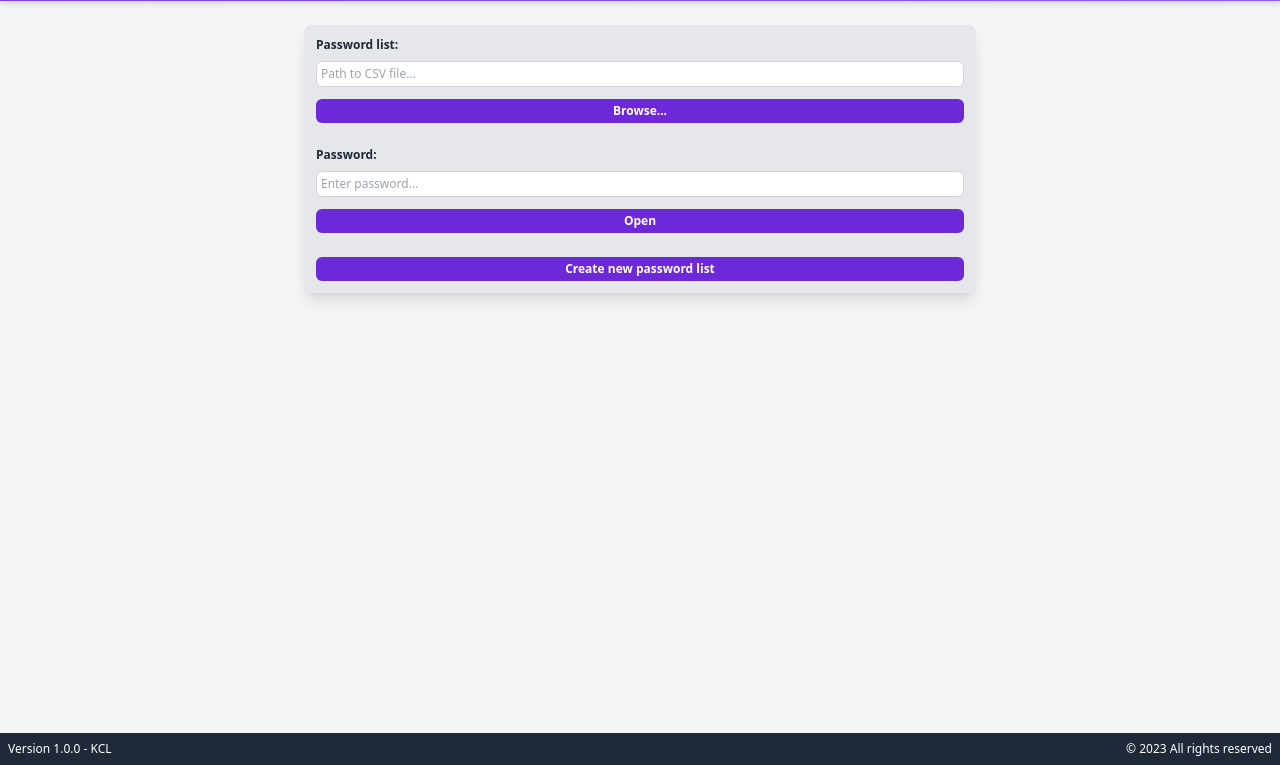
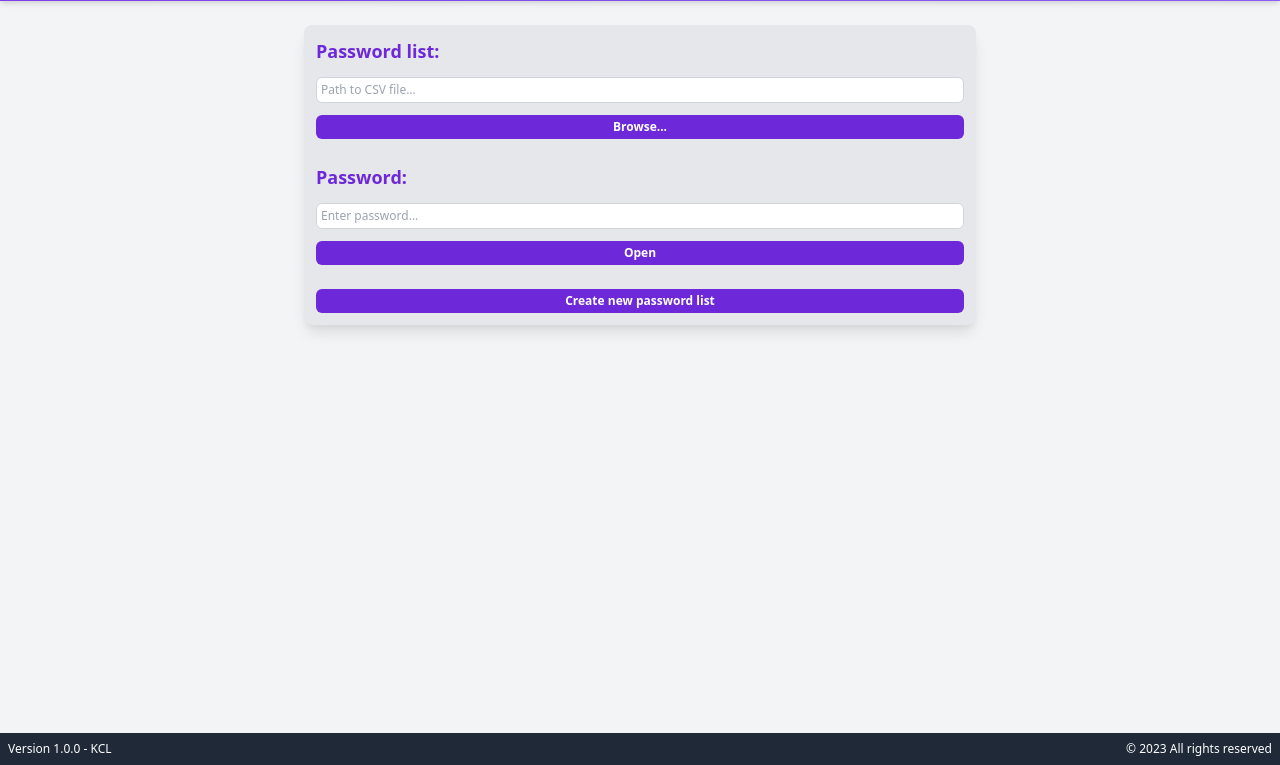
Before and after one commit to RetoSchneider/KagiChikakuLite, an Electron app: page src/windows/welcome-window/welcome-window.html in a window 1280 px wide. Shown: the part 35-800 px from the top of the page. Drawn offline with nearby package versions, Linux system fonts and the light colour scheme; no server answers.

Commit message:
Titles adapted

```diff
--- a/src/windows/welcome-window/welcome-window.html
+++ b/src/windows/welcome-window/welcome-window.html
@@ -24,13 +24,13 @@
         class="bg-gray-200 my-3 p-3 rounded-lg shadow-lg max-w-2xl mx-auto"
       >
         <div class="mb-3">
-          <label class="font-extrabold text-md mb-2 block"
+          <label class="text-lg mb-4 font-bold text-purple-700"
             >Password list:</label
           >
           <input
             type="text"
             id="file-path"
-            class="w-full p-1 border border-gray-300 rounded-md mb-3"
+            class="w-full p-1 border border-gray-300 rounded-md mb-3 mt-3"
             placeholder="Path to CSV file..."
             readonly
           />
@@ -43,11 +43,11 @@
         </div>
 
         <div class="mb-3">
-          <label class="font-extrabold text-md mb-2 block">Password:</label>
+          <label class="text-lg mb-4 font-bold text-purple-700">Password:</label>
           <input
             type="password"
             id="list-password"
-            class="w-full p-1 border border-gray-300 rounded-md"
+            class="w-full p-1 border border-gray-300 rounded-md mt-3"
             placeholder="Enter password..."
           />
         </div>
```
Also changed, not shown: src/windows/editPassword-window/editPassword-window.html (+1 -1 lines), src/windows/newList-window/newList-window.html (+3 -3 lines), src/windows/newPassword-window/newPassword-window.html (+1 -1 lines), src/windows/storage-window/storage-window.html (+1 -1 lines), src/assets/images/Kagi-Chikaku-Lite-Logo-OriDesign.jpg (added), src/assets/images/Kagi-Chikaku-Lite-Logo.jpeg-removebg-preview.png (deleted), src/assets/images/Kagi-Chikaku-Lite-Logo.png (deleted).
